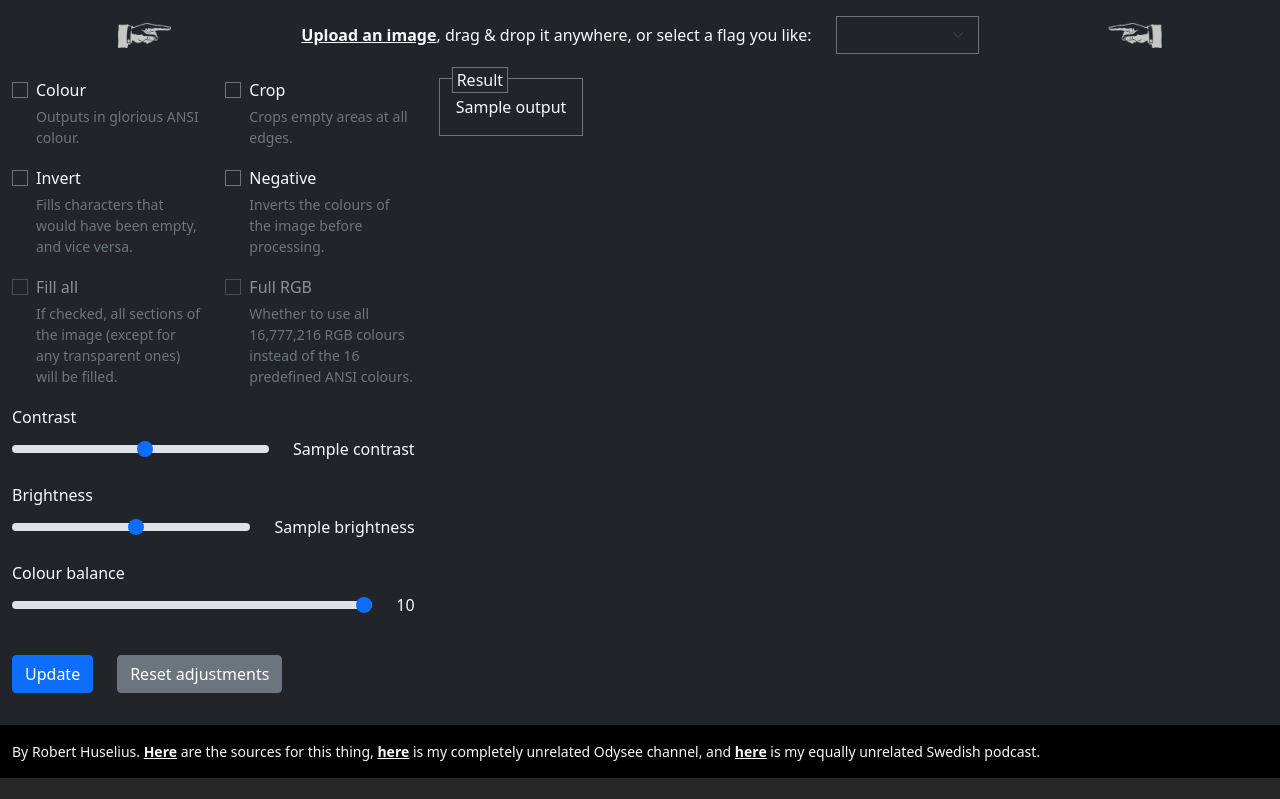
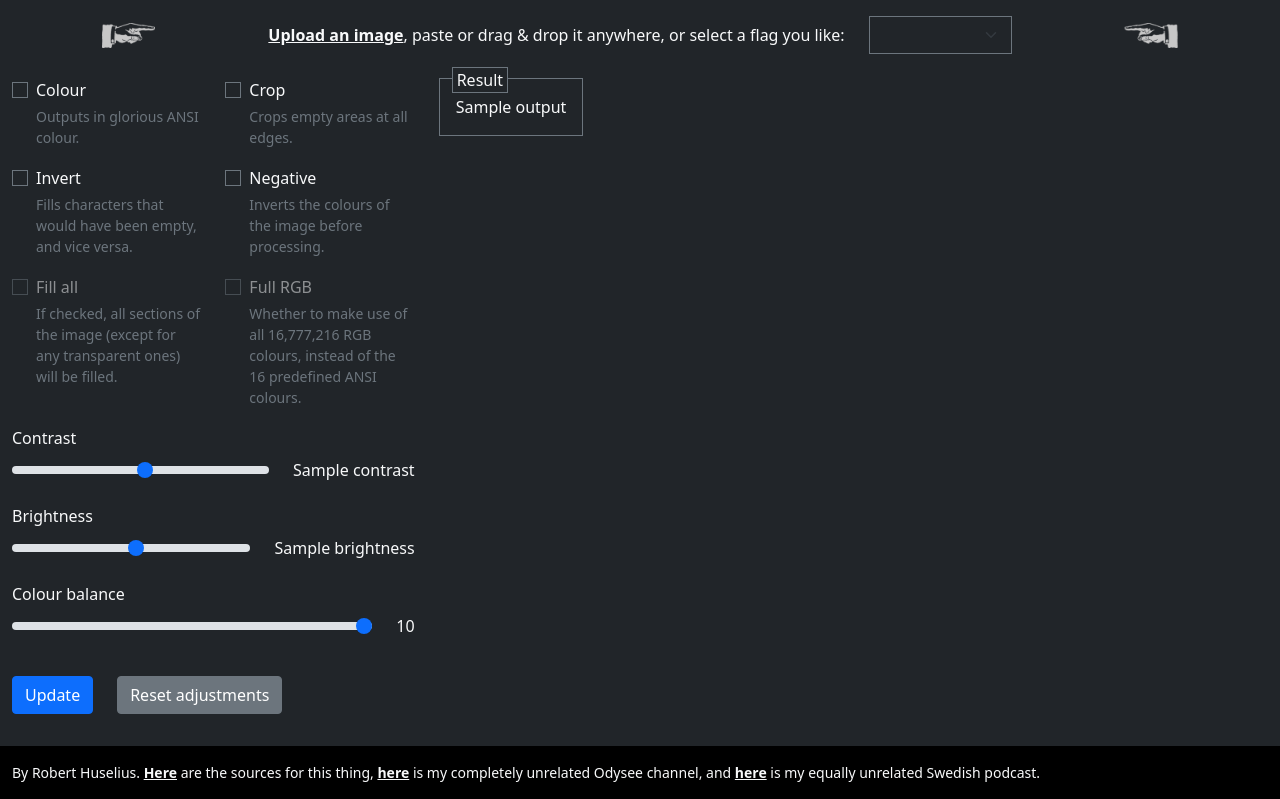
Before and after one commit to Eboreg/image2ascii, a Flask app: template image2ascii/templates/index.html in a window 1280 px wide. Shown: the part 112-911 px from the top of the page. Before the commit the page ends 890 px from the top, so only its background shows below. Run offline with Flask 2, Linux system fonts and the light colour scheme; the template is opened without the code that fills it: most values are stand-ins (such as "Sample title", 1, 10 or a date in 2020); some libraries are stand-ins or nearby versions.

Commit message:
Added ability to paste images

```diff
--- a/image2ascii/__init__.py
+++ b/image2ascii/__init__.py
@@ -1,4 +1,4 @@
-__version__ = "0.4.2"
+__version__ = "0.4.3"
 
 VERSION = tuple(map(int, __version__.split(".")))
 DEFAULT_ASCII_RATIO = 2.0
--- a/image2ascii/static/index.js
+++ b/image2ascii/static/index.js
@@ -159,4 +159,16 @@ window.onload = () => {
         event.preventDefault();
         submitForm();
     });
+
+    document.addEventListener("paste", async event => {
+        // Handle pasted images
+        event.preventDefault();
+        event.stopPropagation();
+        if (event.clipboardData) {
+            if (event.clipboardData.files.length > 0) {
+                document.querySelector("#image").files = event.clipboardData.files;
+                document.querySelector("#image").dispatchEvent(new Event("input"));
+            }
+        }
+    });
 };
--- a/image2ascii/templates/index.html
+++ b/image2ascii/templates/index.html
@@ -40,7 +40,7 @@
 
                         <div class="col-12 mb-2">
                             <div class="row align-items-center justify-content-lg-evenly">
-                                <div class="col-lg-auto my-3 d-none d-lg-block">
+                                <div class="col-auto my-3 d-none d-xl-block">
                                     <img src="{{ url_for('static', filename='pointing.png') }}" class="pointing-hand">
                                 </div>
                                 <div class="col col-lg-auto mt-3">
@@ -49,7 +49,7 @@
                                             <input type="file" name="image" id="image" class="d-none" accept="image/*">
                                             <input type="hidden" name="image-url" id="image-url">
                                             <a href=""><label for="image">Upload an image</label></a>,
-                                            drag &amp; drop it anywhere, or select a flag you like:
+                                            paste or drag &amp; drop it anywhere, or select a flag you like:
                                         </div>
                                         <div class="col-12 col-lg-auto mb-3">
                                             <select name="flag" id="flag" class="form-select bg-dark text-light form-control">
@@ -61,7 +61,7 @@
                                         </div>
                                     </div>
                                 </div>
-                                <div class="col-lg-auto my-3 d-none d-lg-block">
+                                <div class="col-auto my-3 d-none d-xl-block">
                                     <img src="{{ url_for('static', filename='pointing.png') }}" class="pointing-hand mirrored">
                                 </div>
                             </div>
@@ -114,7 +114,7 @@
                                         <input type="checkbox" class="form-check-input" name="full-rgb"
                                             id="full-rgb" value="true"{% if full_rgb %} checked{% endif %}{% if not color %} disabled{% endif %}>
                                         <label class="form-check-label" for="full-rgb">Full RGB</label>
-                                        <div class="form-text">Whether to use all 16,777,216 RGB colours instead of the 16 predefined ANSI colours.</div>
+                                        <div class="form-text">Whether to make use of all 16,777,216 RGB colours, instead of the 16 predefined ANSI colours.</div>
                                     </div>
                                 </div>
                             </div>
```
